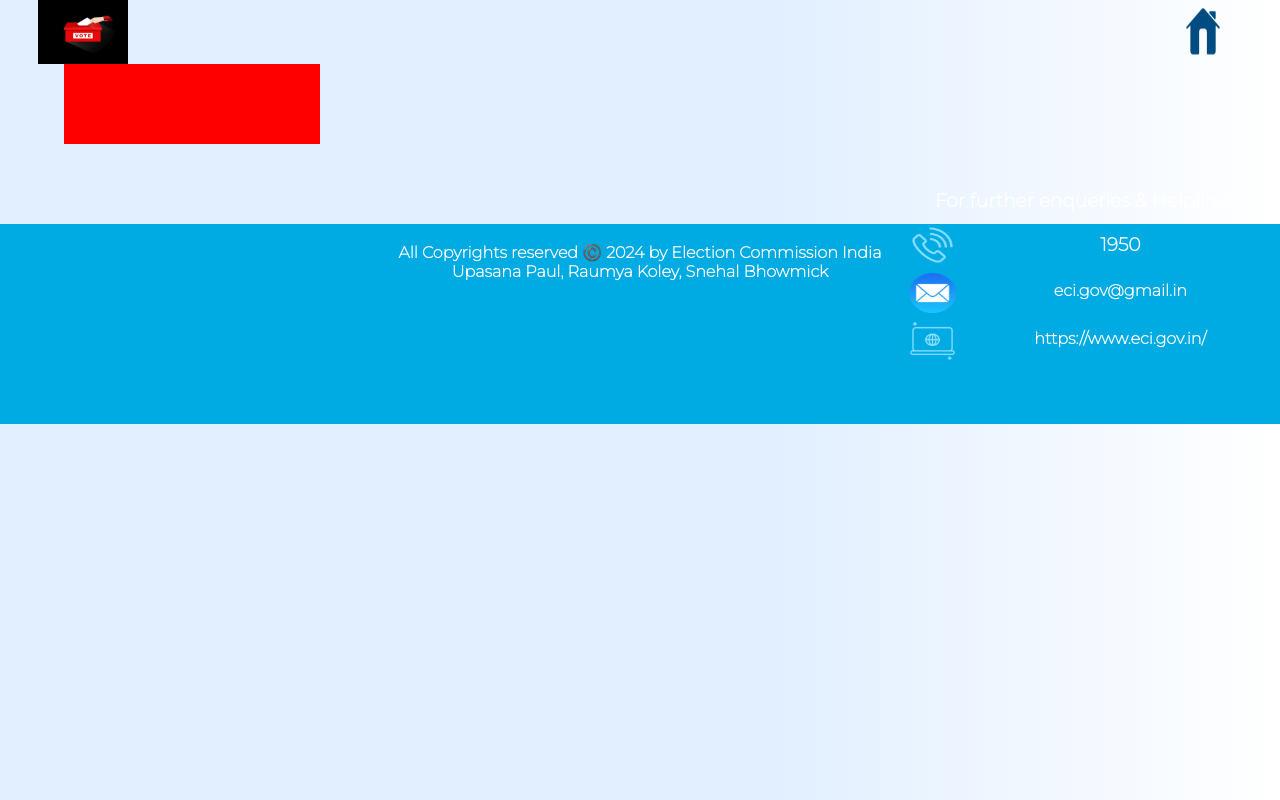
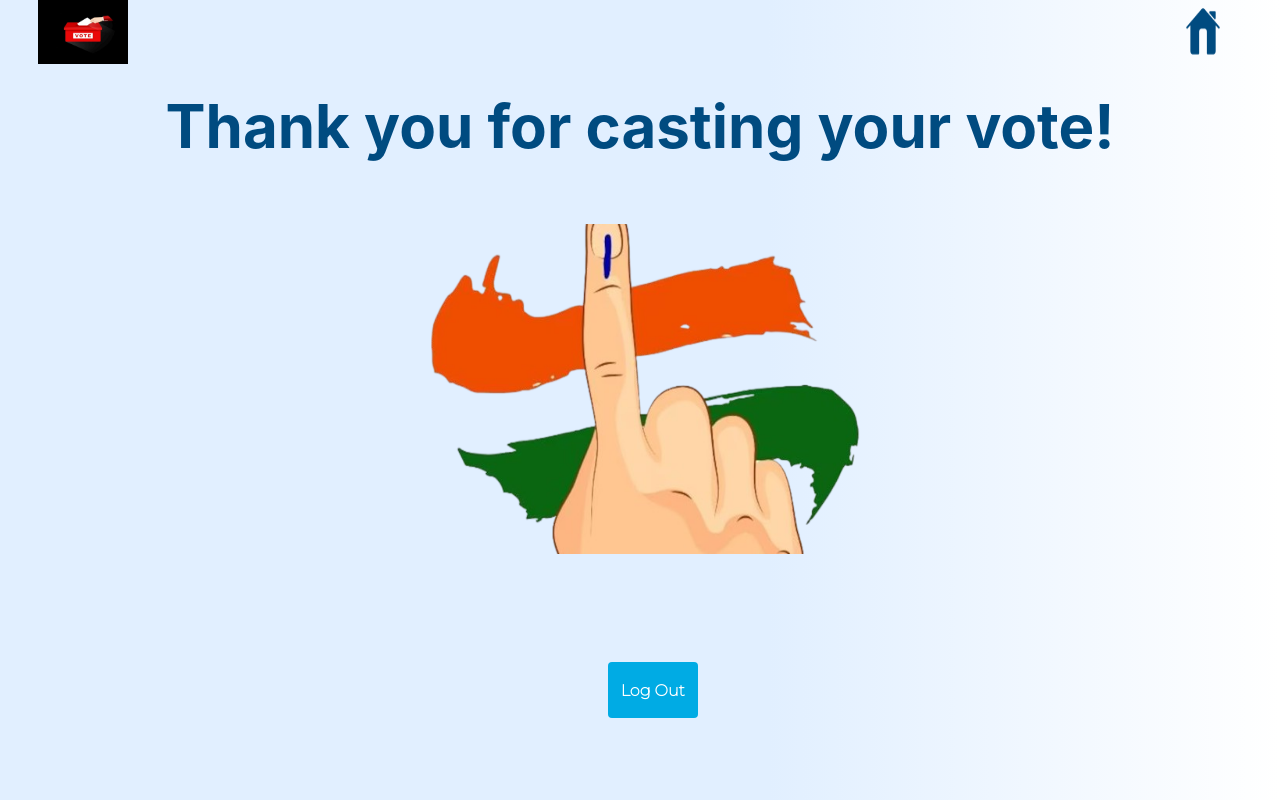
Before and after one commit to Upasana1807/Electoral-Application, a React (Create React App) app: page /thankyou in a window 1280 px wide. Shown: the top 800 px of the page. Built offline with nearby package versions, Linux system fonts and the light colour scheme.

Commit message:
thank you page

```diff
--- a/src/Pages/Typage/Typage.css
+++ b/src/Pages/Typage/Typage.css
@@ -0,0 +1,41 @@
+*{
+    margin: 0;
+    padding: 0;
+}
+.ty-outer-div{
+    height: 100vh;
+    width: 100%;
+    /* background-color: brown; */
+    padding-top: 2%;
+}
+.ty-heading-div{
+    height: 12vh;
+    width: 80%;
+    margin-left: 10%;
+
+    /* background-color: rgb(232, 218, 17); */
+}
+.ty-heading-name-div{
+    font-family: 'Inter', sans-serif;
+    font-size: 60px;
+    color: #004b80;
+}
+.ty-pic-div{
+    height: 50vh;
+    width: 40%;
+    margin-left: 30%;
+    /* background-color: bisque; */
+    margin-top: 3%;
+}
+.tybutton{
+    height: 7vh;
+    width: 7%;
+    margin-left: 2%;
+    background-color: #00ABE4;
+    margin-top: 3%;
+}
+.tybutton-text{
+    color: white;
+    font-family: 'Montserrat', sans-serif;
+    font-weight: bold;
+}
--- a/src/Pages/Typage/Typage.jsx
+++ b/src/Pages/Typage/Typage.jsx
@@ -1,11 +1,20 @@
 import React from "react";
+import './Typage.css';
+import TYPIC from "../../image/typic.png"
 
 const Typage =() =>{
     return(
-        <>
-            <div style={{height:"10vh", width:"20%", backgroundColor:"red", marginLeft:"5%"}}></div>
-
-        </>
+        <div className="ty-outer-div">
+            <div className="ty-heading-div">
+               <h1 className="ty-heading-name-div">Thank you for casting your vote!</h1>
+            </div>
+            <div className="ty-pic-div">
+            <img src={TYPIC} alt="typic" height={330} width={520} />
+            </div>
+            <button className="tybutton">
+                <span className="tybutton-text">Log Out</span>
+            </button>
+        </div>
     );
 };
 
```
Also changed, not shown: src/image/typic.png (added).
